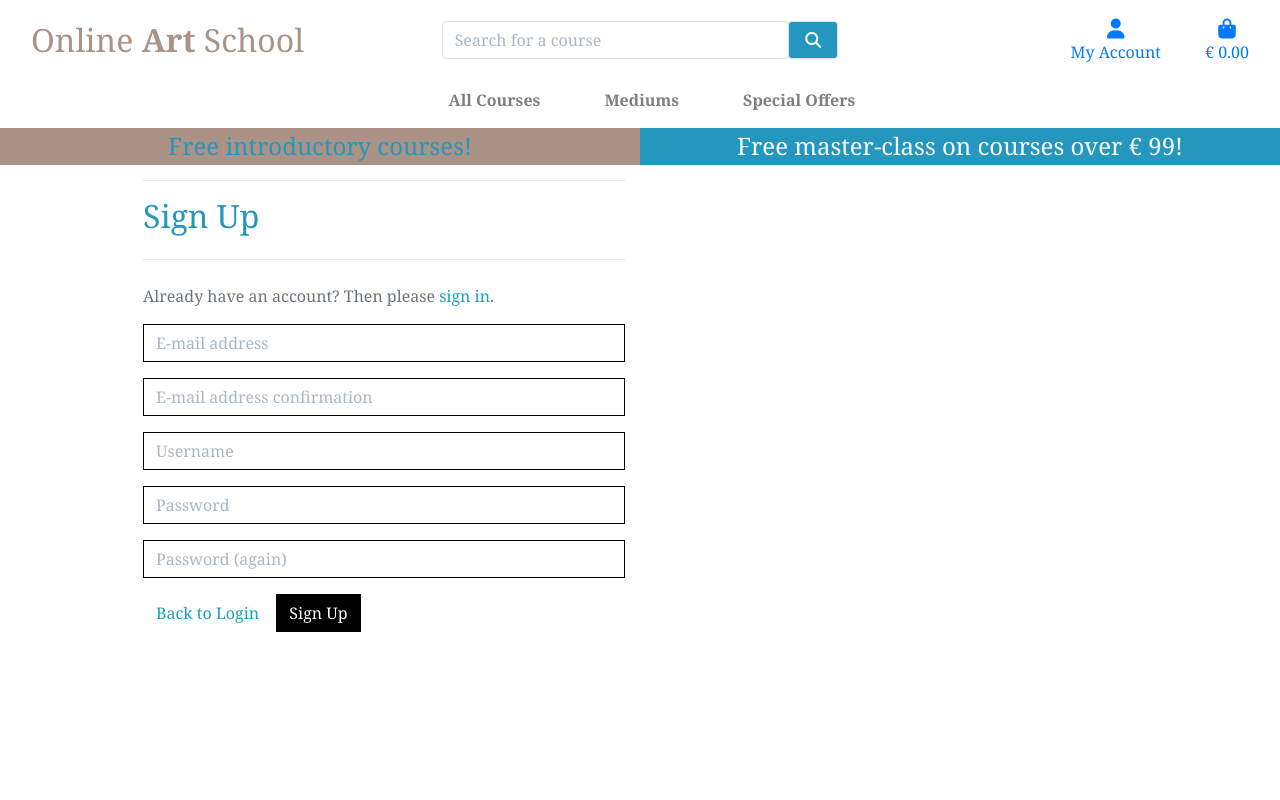
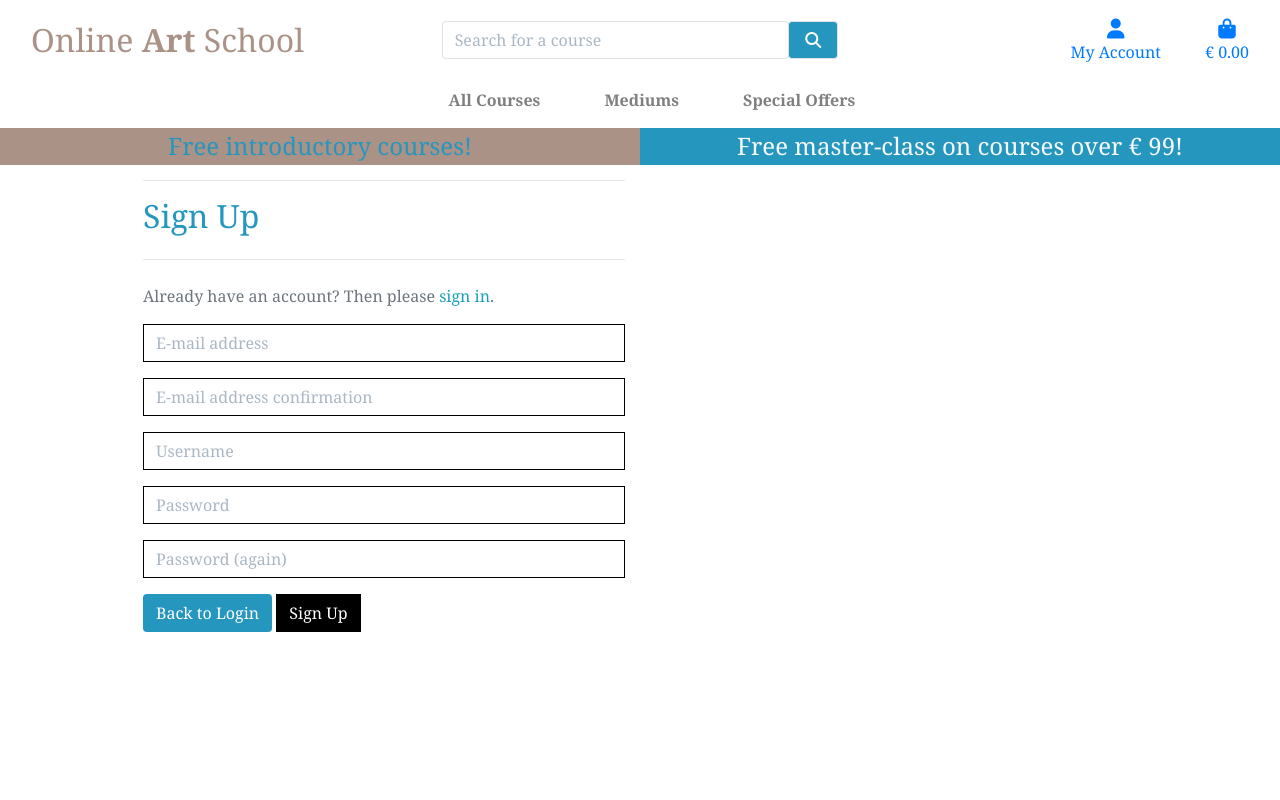
Before and after one commit to Natalitta/project_5, a Django app: page /accounts/signup/ in a window 1280 px wide. Run offline with Django 3.2, Linux system fonts and the light colour scheme; some libraries are stand-ins or nearby versions.

Commit message:
Update css

```diff
--- a/static/css/base.css
+++ b/static/css/base.css
@@ -41,7 +41,9 @@ body {
     padding: 5px;
     font-weight: 700;
 }
-
+.text-white {
+    color: #f8f9fa;
+}
 .to-shop-button {
     color: rgb(253, 253, 253);
     background: #2596be;
--- a/templates/allauth/account/login.html
+++ b/templates/allauth/account/login.html
@@ -41,7 +41,7 @@ for a {{ site_name }} account and sign in below:{% endblocktrans %}</p>
   {% if redirect_field_value %}
   <input type="hidden" name="{{ redirect_field_name }}" value="{{ redirect_field_value }}" />
   {% endif %}
-  <a class="btn btn-blue rounded" href="{% url 'home' %}">Home</a>
+  <a class="btn btn-blue rounded text-white" href="{% url 'home' %}">Home</a>
   <button class="primaryAction" type="submit">{% trans "Sign In" %}</button>
   <p class="mt-2">
     <a class="button secondaryAction" href="{% url 'account_reset_password' %}">{% trans "Forgot Password?" %}</a>
--- a/templates/allauth/account/logout.html
+++ b/templates/allauth/account/logout.html
@@ -15,7 +15,7 @@
   {% if redirect_field_value %}
   <input type="hidden" name="{{ redirect_field_name }}" value="{{ redirect_field_value }}"/>
   {% endif %}
-  <a class="btn btn-blue rounded" href="{% url 'home' %}">Cancel</a>
+  <a class="btn btn-blue rounded text-white href="{% url 'home' %}">Cancel</a>
   <button type="submit">{% trans 'Sign Out' %}</button>
 </form>
 
--- a/templates/allauth/account/password_change.html
+++ b/templates/allauth/account/password_change.html
@@ -12,7 +12,7 @@
     <form method="POST" action="{% url 'account_change_password' %}" class="password_change">
         {% csrf_token %}
         {{ form|crispy }}
-        <a class="btn btn-blue rounded" href="{% url 'account_login' %}">Back to Login</a>
+        <a class="btn btn-blue text-white rounded" href="{% url 'account_login' %}">Back to Login</a>
         <button type="submit" name="action">{% trans "Change Password" %}</button>
     </form>
 {% endblock %}
--- a/templates/allauth/account/password_reset.html
+++ b/templates/allauth/account/password_reset.html
@@ -19,7 +19,7 @@
     <form method="POST" action="{% url 'account_reset_password' %}" class="password_reset">
         {% csrf_token %}
         {{ form|crispy }}
-        <a class="btn btn-outline-black rounded-0" href="{% url 'account_login' %}">Back to Login</a>
+        <a class="btn btn-blue rounded text-white" href="{% url 'account_login' %}">Back to Login</a>
         <input type="submit" value="{% trans 'Reset My Password' %}" />
     </form>
 
--- a/templates/allauth/account/password_set.html
+++ b/templates/allauth/account/password_set.html
@@ -6,7 +6,7 @@
 
 {% block inner_content %}
     <hr>
-    <h2 class="logo-font mb-4">{% trans "Set Password" %}</h2>
+    <h2 class="text-logo mb-4">{% trans "Set Password" %}</h2>
     <hr>
 
     <form method="POST" action="{% url 'account_set_password' %}" class="password_set">
--- a/templates/allauth/account/signup.html
+++ b/templates/allauth/account/signup.html
@@ -17,7 +17,7 @@
   {% if redirect_field_value %}
   <input type="hidden" name="{{ redirect_field_name }}" value="{{ redirect_field_value }}" />
   {% endif %}
-  <a class="btn btn-outline-black rounded-0" href="{% url 'account_login' %}">Back to Login</a>
+  <a class="btn btn-blue text-white rounded" href="{% url 'account_login' %}">Back to Login</a>
   <button type="submit">{% trans "Sign Up" %}</button>
 </form>
 
--- a/templates/allauth/account/signup_closed.html
+++ b/templates/allauth/account/signup_closed.html
@@ -6,7 +6,7 @@
 
 {% block inner_content %}
 <hr>
-<h2 class="logo-font mb-4">{% trans "Sign Up Closed" %}</h2>
+<h2 class="text-logo mb-4">{% trans "Sign Up Closed" %}</h2>
 <hr>
 
 <p>{% trans "We are sorry, but the sign up is currently closed." %}</p>
--- a/templates/allauth/account/verification_sent.html
+++ b/templates/allauth/account/verification_sent.html
@@ -6,7 +6,7 @@
 
 {% block inner_content %}
     <hr>
-    <h2 class="logo-font mb-4">{% trans "Verify Your E-mail Address" %}</h2>
+    <h2 class="text-logo mb-4">{% trans "Verify Your E-mail Address" %}</h2>
     <hr>
 
     <p>{% blocktrans %}We have sent an e-mail to you for verification. Follow the link provided to finalize the signup process. Please contact us if you do not receive it within a few minutes.{% endblocktrans %}</p>
--- a/templates/allauth/account/verified_email_required.html
+++ b/templates/allauth/account/verified_email_required.html
@@ -6,7 +6,7 @@
 
 {% block inner_content %}
 <hr>
-<h2 class="logo-font mb-4">{% trans "Verify Your E-mail Address" %}</h2>
+<h2 class="text-logo mb-4">{% trans "Verify Your E-mail Address" %}</h2>
 <hr>
 
 {% url 'account_email' as email_url %}
```
